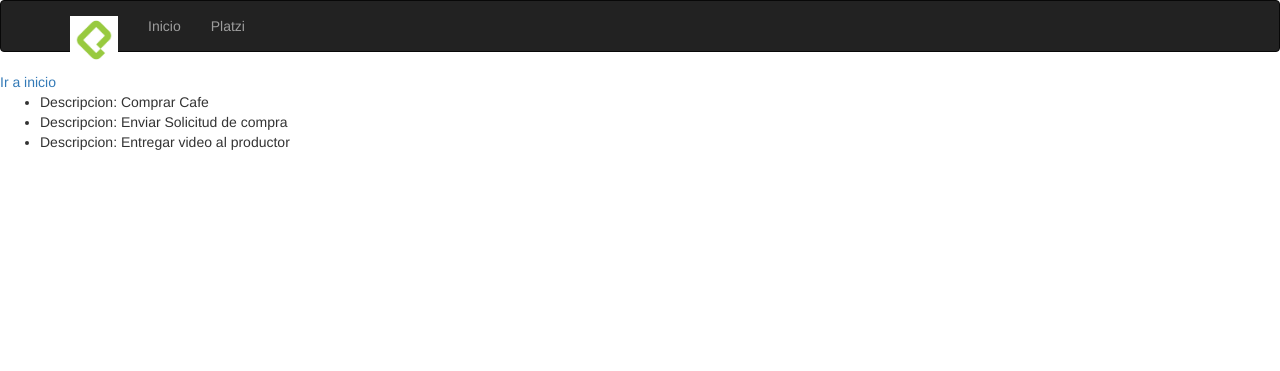
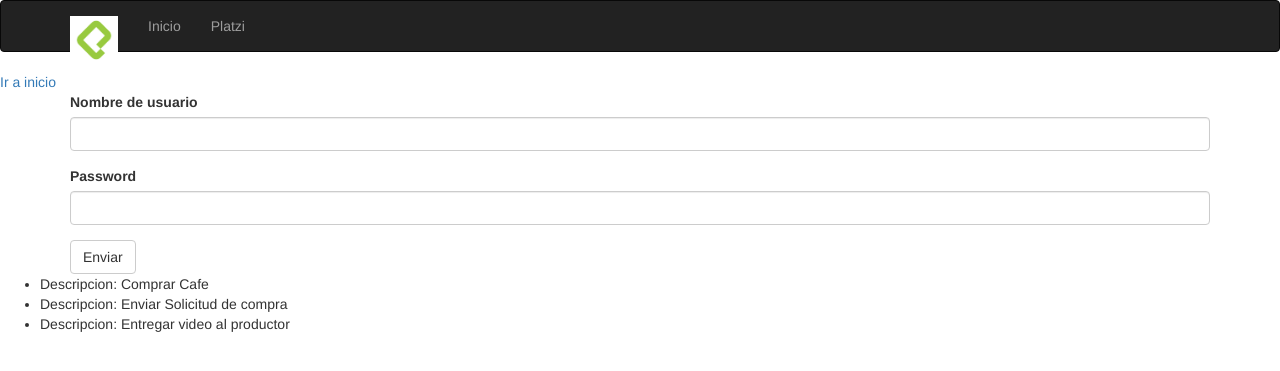
Before and after one commit to Anfercode/Curso_Flask, a Flask app: page /hello in a window 1280 px wide. Shown: the top 371 px of the page. Run offline with Flask 2, Linux system fonts and the light colour scheme; some libraries are stand-ins or nearby versions.

Commit message:
Se intala wtf y se hace una interfaz de logueo

```diff
--- a/main.py
+++ b/main.py
@@ -1,15 +1,20 @@
 from flask import Flask, request, redirect, make_response, render_template, session
 from flask_bootstrap import Bootstrap
-
+from flask_wtf import FlaskForm
+from wtforms.fields import StringField, PasswordField, SubmitField
+from wtforms.validators import DataRequired
 
 app = Flask(__name__)
 bootstrap = Bootstrap(app)
+app.config['SECRET_KEY'] = 'SUPER SECRETO'
+todos = ['Comprar Cafe', 'Enviar Solicitud de compra',
+         'Entregar video al productor']
 
 
-app.config['SECRET_KEY'] = 'SUPER SECRETO'
-
-
-todos = ['Comprar Cafe','Enviar Solicitud de compra','Entregar video al productor']
+class LoginForm(FlaskForm):
+    username = StringField('Nombre de usuario', validators=[DataRequired()])
+    password = PasswordField('Password', validators=[DataRequired()])
+    submit = SubmitField('Enviar')
 
 
 @app.errorhandler(404)
@@ -31,12 +36,19 @@ def index():
     return response
 
 
-@app.route('/hello')
+@app.route('/hello', methods = ['GET','POST'])
 def hello():
     user_ip = session.get('user_ip')
+    login_form = LoginForm()
+    username = session.get('username')
     context = {
-        'user_ip':user_ip,
-        'todos':todos
-        }
+        'user_ip': user_ip,
+        'todos': todos,
+        'login_form':login_form
+    }
 
-    return render_template('hello.html',**context)
+    if login_form.validate_on_submit():
+        username = login_form.username.data
+        session['username'] = username
+
+    return render_template('hello.html', **context)
--- a/requirements.txt
+++ b/requirements.txt
@@ -1,2 +1,3 @@
 flask
 flask-bootstrap
+flask-wtf
--- a/templates/hello.html
+++ b/templates/hello.html
@@ -1,5 +1,6 @@
 {% extends 'base.html' %}
 {% import 'macros.html' as macros %}
+{% import 'bootstrap/wtf.html' as wtf %}
 
 {% block title %}
     {{ super() }}
@@ -14,6 +15,14 @@
         <a href="{{ url_for('index') }}">Ir a inicio</a>
     {% endif %}
 
+    <div class = "container">
+        <!-- <form action="{{ url_for('hello') }}" method="POST">
+            {{ login_form.username }}
+            {{ login_form.username.label }}
+        </form> -->
+        {{ wtf.quick_form(login_form)}}
+    </div>
+
     <ul>
         {% for todo in todos%}
             {{macros.render_todo(todo)}}
```
